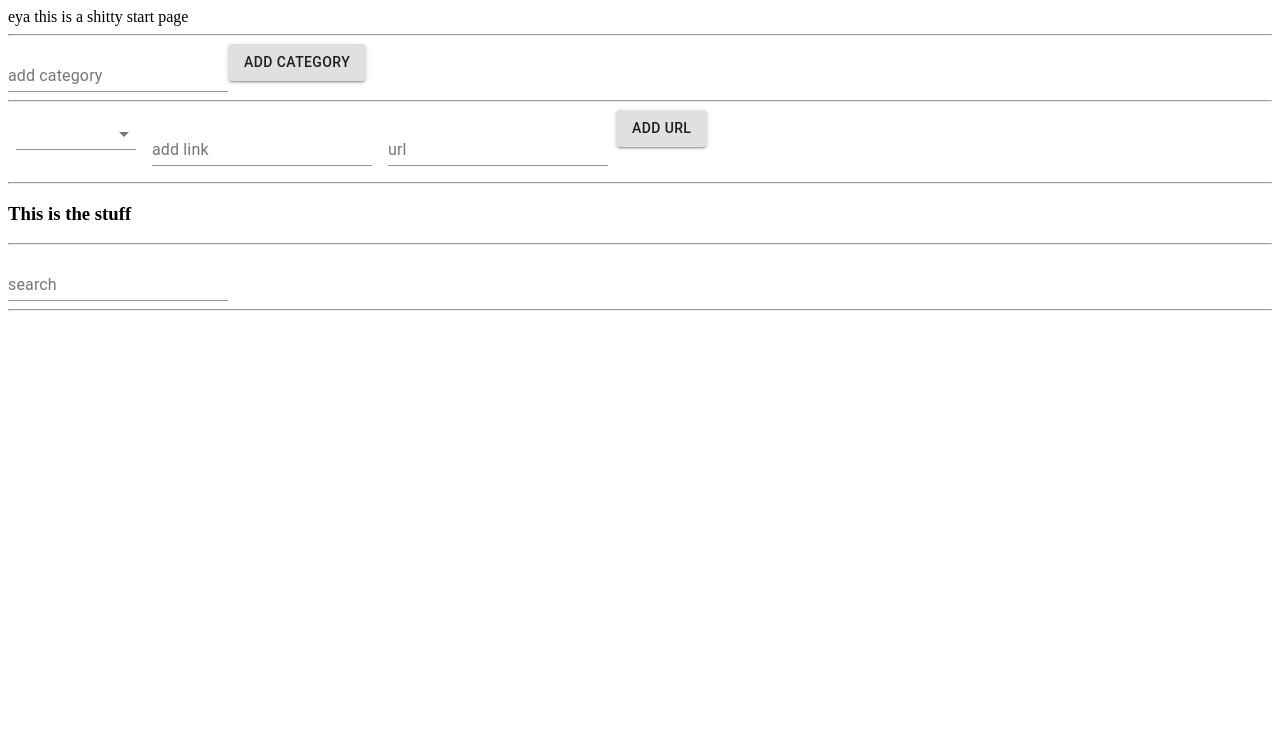
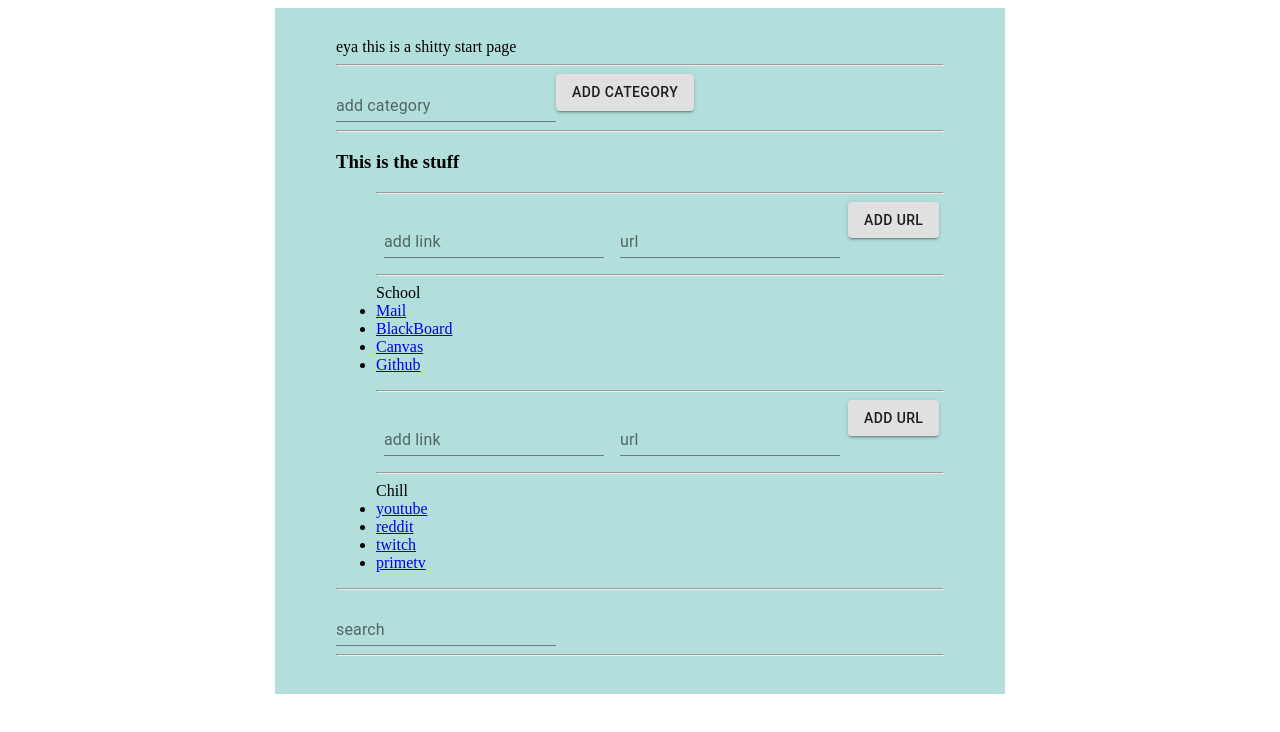
Before and after one commit to bubzling/startpage, a React (Create React App) app: page / in a window 1280 px wide. Shown: the top 732 px of the page. Built offline with nearby package versions, Linux system fonts and the light colour scheme.

Commit message:
styling is trash

```diff
--- a/src/app/App.js
+++ b/src/app/App.js
@@ -1,29 +1,29 @@
 import React, { useState } from 'react';
 
-import UrlLists from '../components/Links/UrlLists';
+/*
+  Main container for launchpad
+*/
+
+import UrlLists from '../components/Links/Listing';
 import SearchBar from '../components/Search/SearchBar';
 import CatCreate from '../components/CatCreate/CatCreate'
 import LinkCreate from '../components/LinkCreate/LinkCreate'
 
-// import sampleData from './sample'
+import sampleData from './sample'
+import { Box, Container } from '@material-ui/core'
+import { teal } from '@material-ui/core/colors';
 
-import Grid from '@material-ui/core/Grid'
-/*
-  Main container for launchpad
-*/
-// console.log("Samle", sampleData)
-/* data format
-[
+/* [ data format
   {
     groupName: category,
     links: [ { text, url } ]
   }
-]
-*/
+]*/
 const LOCAL = '_allLinks'
 
 const App = props => {
-  const [list, setList] = useState(JSON.parse(localStorage.getItem(LOCAL)));
+  const [list, setList] = useState(sampleData);
+  // const [list, setList] = useState(JSON.parse(localStorage.getItem(LOCAL)));
   // const [editMode, setEditMode] = useState(false);
 
   // ======================================================================
@@ -32,28 +32,34 @@ const App = props => {
     localStorage.setItem(LOCAL, JSON.stringify(newList));
   }
 
+  // const load = () => setList(localStorage.getItem(LOCAL));
+
   // cat create
   const addCat = (category) => {
     // TODO validate duplicate, empty string
     if (category) {
       setList(prev => {
-        let newList = [ ...prev, { groupName: category, links: [] }, ]
+        let newList = [...prev, { groupName: category, links: [] },]
         save(newList);
 
         return newList;
       });
-    } else {
-      alert("empty cat");
-    }
+    } else alert("empty cat");
   }
 
-  const addLink = (category, link) => {
-    if(category && link) {
-      setList(prev => {
+  // const addLink = (category, text, url) => {
+  //   if((category !== -1) && text && url) {
+  //     setList(prev => {
+  //       let newList = prev;
+  //       let newLinks = prev[category].links;
+  //       newLinks = [ ...newLinks, { text, url }]
+  //       newList[category].links = newLinks;
+  //       save(newList);
 
-      })
-    }
-  }
+  //       return newList;
+  //     })
+  //   } else alert("missing selection");
+  // }
 
   // update
 
@@ -63,19 +69,28 @@ const App = props => {
 
 
   return (
-    <Grid className="container">
+    <Container maxWidth="lg" className="container">
+      <Box component="div"
+        width="50%"
+        padding="2.5% 5%"
+        margin="auto"
+        border="1px solid {teal[100]}"
+        style={{backgroundColor: teal[100]}}
+        >
+
       eya this is a shitty start page
-      <hr/>
+      <hr />
 
-      {/* CRUD placeholder */}
-      <CatCreate addCat={addCat} /> <hr/>
-      <LinkCreate list={list} addLink={addLink} /> <hr/>
+        {/* CRUD placeholder */}
+        <CatCreate addCat={addCat} /> <hr />
+        {/* <LinkCreate list={list} addLink={addLink} /> <hr/> */}
 
 
-      {/* ================ */}
-      <UrlLists list={list} /> <hr />
-      <SearchBar />   <hr />
-    </Grid>
+        {/* ================ */}
+        <UrlLists list={list} /> <hr />
+        <SearchBar />   <hr />
+      </Box>
+    </Container>
   );
 }
 
--- a/src/components/LinkCreate/LinkCreate.js
+++ b/src/components/LinkCreate/LinkCreate.js
@@ -18,36 +18,46 @@ const LinkCreate = props => {
     const [category, setCategory] = useState(-1);
     const [linkName, setLinkName] = useState("");
     const [url, setUrl] = useState("");
-    const [validated, setValidated] = useState(0);
+    // const [validated, setValidated] = useState(0);
 
-    const { addCat, list } = props;
+    const { addLink } = props;
 
-    const onCatChange = (e) => setCategory(e.target.value);
+    const onCatChange = (e) => {
+        console.log(e.target.value);
+        // console.log(i);
+        // console.log(v);
+        setCategory(e.target.value);
+    }
     const onLinkChange = (e) => setLinkName(e.target.value);
     const onUrlChange = (e) => setUrl(e.target.value);
 
 
     return (
         <div>
-            <FormControl className={classes.form}>
+            {/* <FormControl className={classes.form}>
                 <Select onChange={onCatChange} value={category}>
-                    <MenuItem>Word</MenuItem>
+                    {
+                        list.map((cat, index) =>
+                            <MenuItem key={index} value={index}>{cat.groupName}</MenuItem>
+                        )
+                    }
                 </Select>
-            </FormControl>
-            <FormControl className={classes.form}>
+            </FormControl> */}
+            <FormControl className={classes.form}>  {/* link text box */}
                 <TextField label='add link'
                     value={linkName}
-                    onChange={onCatChange} />
+                    onChange={onLinkChange} />
             </FormControl>
-            <FormControl className={classes.form}>
+            <FormControl className={classes.form}>  {/* url box */}
                 <TextField label='url'
                     value={url}
                     onChange={onUrlChange} />
             </FormControl>
 
-            <Button variant='contained' onClick={() => addCat(category)}>Add Url</Button>
+            <Button variant='contained' onClick={() => addLink(category, linkName, url)}>Add Url</Button>
         </div>
     )
 }
 
+
 export default LinkCreate;
--- a/src/components/Links/UrlLists.js
+++ b/src/components/Links/Listing.js
@@ -1,5 +1,6 @@
 import React, { useState, useEffect } from 'react'
-import { Link } from 'react-router-dom';
+
+import LinkCreate from '../LinkCreate/LinkCreate'
 
 /*
     component to list quick links
@@ -11,26 +12,34 @@ const UrlList = props => {
     return (
         <div>
             <h3>This is the stuff</h3>
-            <ShowLists list={list} />
+            <List list={list} />
         </div>
     )
 }
 
 // render each category
-const ShowLists = ({list}) => {
+const List = (props) => {
+    const [list, setList] = useState(props.list);
+
+    const addLink = () => {
+        alert("Hey")
+    }
+
     if (!list) return <> </>
     return list.map((g, i) => (
-        // <>
-            <ul key={i}>
-                <label>{g.groupName}</label>
-                <ShowLinks links={g.links} />
-            </ul>
-        // </>
+        <ul key={i}>
+            <hr />
+            <LinkCreate addLink={addLink} />
+            <hr />
+            <label>{g.groupName}</label>
+
+            <Links links={g.links} />
+        </ul>
     ))
 }
 
 // render the list of links in each category
-const ShowLinks = ({links}) => {
+const Links = ({ links }) => {
     return links.map((l, i) => (
         <li key={i}>
             <a href={`https://${l.url}`}> {l.text} </a>
```
Also changed, not shown: src/app/style.css (added).
